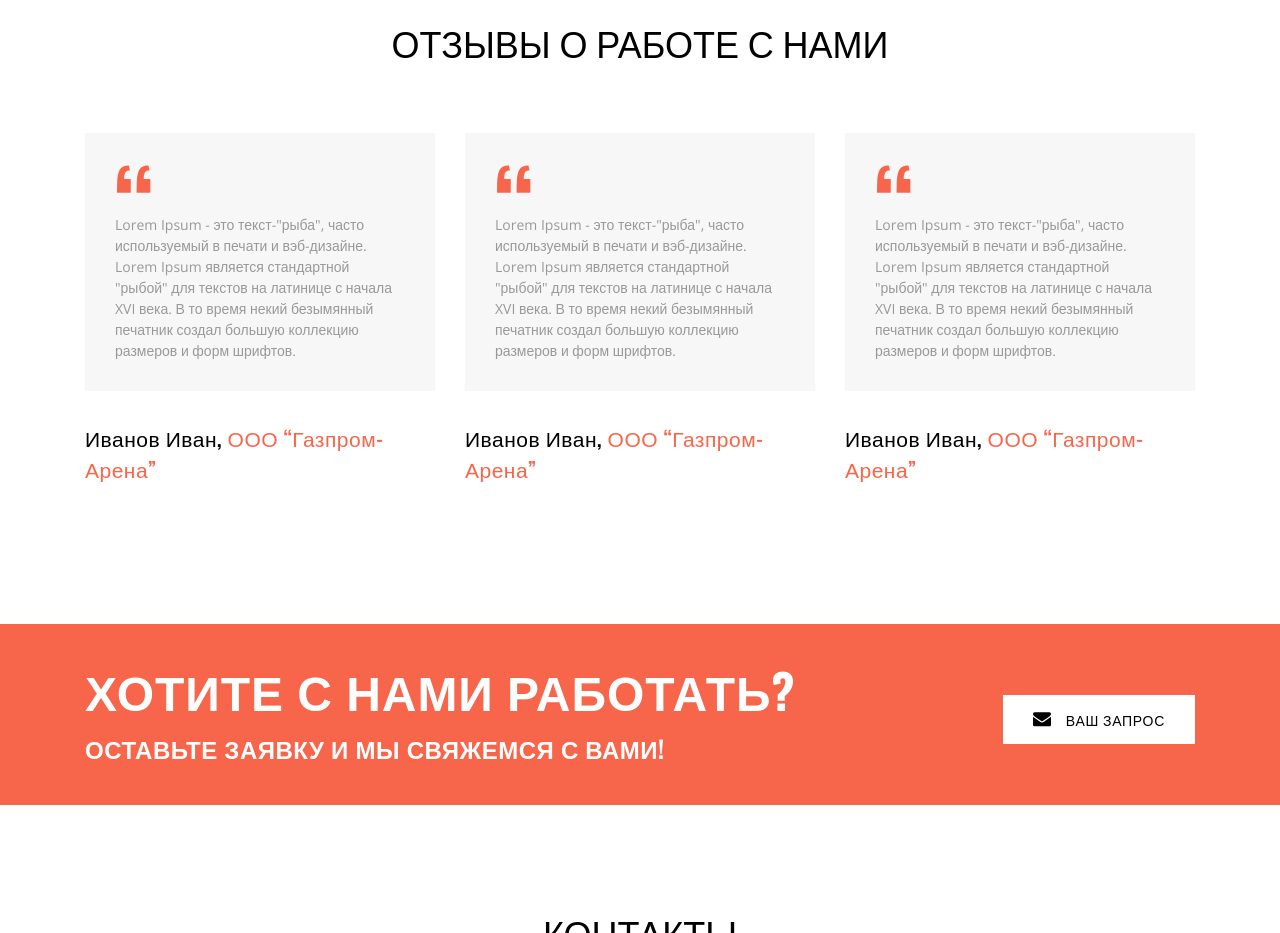
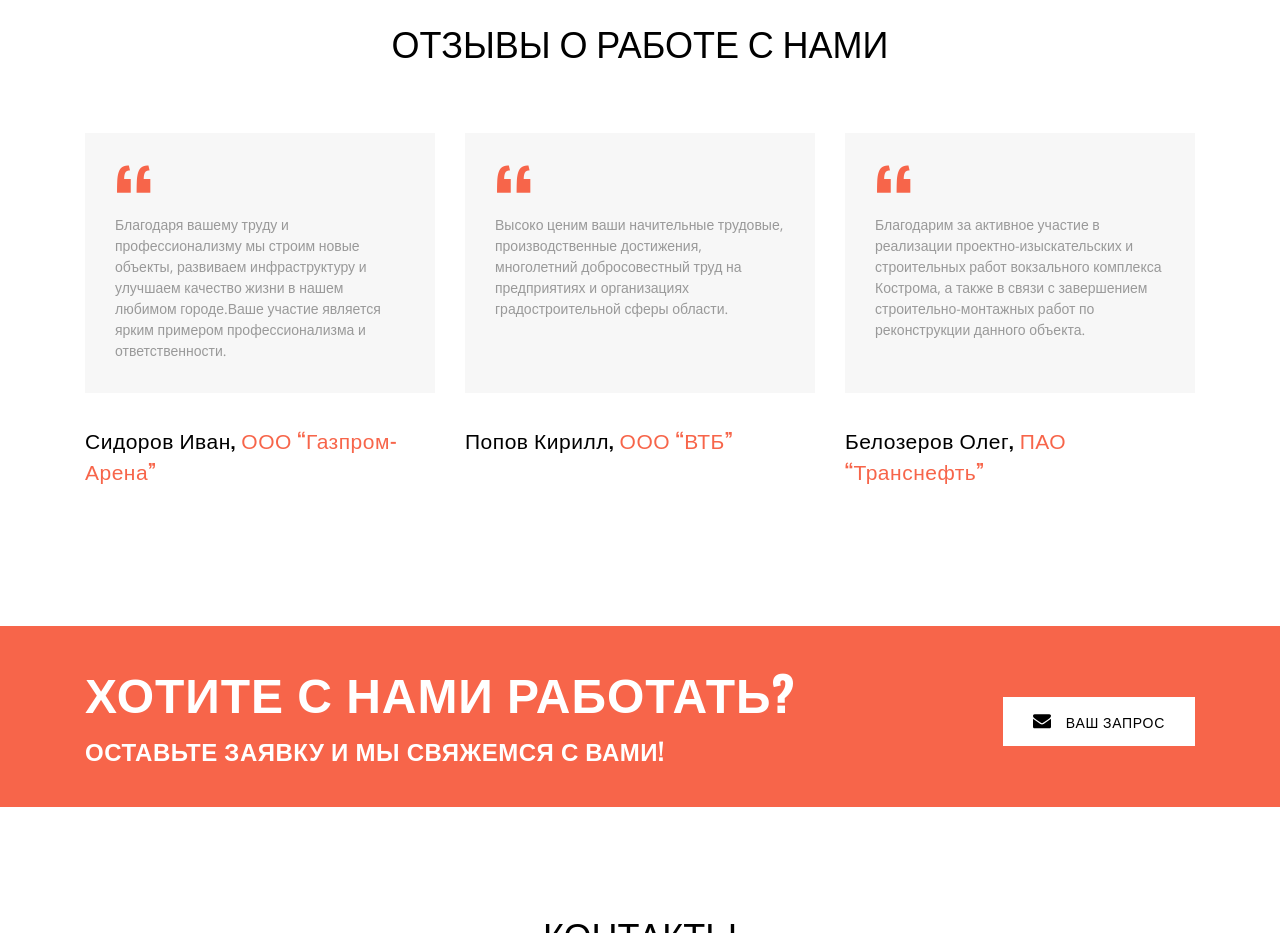
Before and after one commit to AMGilmullina/first-project, a plain HTML site: page index.html in a window 1280 px wide. Shown: the part 4700-5633 px from the top of the page. Drawn offline with nearby package versions, Linux system fonts and the light colour scheme.

Commit message:
Внесены изменения в текстовой содержание секции reviews

```diff
--- a/css/styles.css
+++ b/css/styles.css
@@ -279,6 +279,9 @@ body {
     font-size: 24px;
     color: var(--accent);
 }
+details:hover {
+    cursor: pointer;
+}
 
 /* ---------- PARTNERS ---------- */
 
@@ -324,6 +327,7 @@ body {
 .reviews__text-block {
     background-color: var(--bg-gray);
     padding: 38px 30px 30px;
+    min-height: 260px;
 }
 .reviews-text {
     color: var(--gray);
--- a/index.html
+++ b/index.html
@@ -194,28 +194,28 @@
                 <div class="reviews__grid-item">
                     <div class="reviews__text-block">
                         <span>“</span>
-                        <p class="reviews-text">Lorem Ipsum - это текст-"рыба", часто используемый в печати и вэб-дизайне. Lorem Ipsum является стандартной "рыбой" для текстов на латинице с начала XVI века. В то время некий безымянный печатник создал большую коллекцию размеров и форм шрифтов.</p>
+                        <p class="reviews-text">Благодаря вашему труду и профессионализму мы строим новые объекты, развиваем инфраструктуру и улучшаем качество жизни в нашем любимом городе.Ваше участие является ярким примером профессионализма и ответственности.</p>
                     </div>
                     <div class="reviews__author">
-                        <p class="reviews__author-name">Иванов Иван, <span>ООО “Газпром-Арена”</span></p>
+                        <p class="reviews__author-name">Сидоров Иван, <span>ООО “Газпром-Арена”</span></p>
                     </div>
                 </div>
                 <div class="reviews__grid-item">
                     <div class="reviews__text-block">
                         <span>“</span>
-                        <p class="reviews-text">Lorem Ipsum - это текст-"рыба", часто используемый в печати и вэб-дизайне. Lorem Ipsum является стандартной "рыбой" для текстов на латинице с начала XVI века. В то время некий безымянный печатник создал большую коллекцию размеров и форм шрифтов.</p>
+                        <p class="reviews-text">Высоко ценим ваши начительные трудовые, производственные достижения, многолетний добросовестный труд на предприятиях и организациях градостроительной сферы области.</p>
                     </div>
                     <div class="reviews__author">
-                        <p class="reviews__author-name">Иванов Иван, <span>ООО “Газпром-Арена”</span></p>
+                        <p class="reviews__author-name">Попов Кирилл, <span>ООО “ВТБ”</span></p>
                     </div>
                 </div>
                 <div class="reviews__grid-item">
                     <div class="reviews__text-block">
                         <span>“</span>
-                        <p class="reviews-text">Lorem Ipsum - это текст-"рыба", часто используемый в печати и вэб-дизайне. Lorem Ipsum является стандартной "рыбой" для текстов на латинице с начала XVI века. В то время некий безымянный печатник создал большую коллекцию размеров и форм шрифтов.</p>
+                        <p class="reviews-text">Благодарим за активное участие в реализации проектно-изыскательских и строительных работ вокзального комплекса Кострома, а также в связи с завершением строительно-монтажных работ по реконструкции данного объекта.</p>
                     </div>
                     <div class="reviews__author">
-                        <p class="reviews__author-name">Иванов Иван, <span>ООО “Газпром-Арена”</span></p>
+                        <p class="reviews__author-name">Белозеров Олег, <span>ПАО “Транснефть”</span></p>
                     </div>
                 </div>
             </div>
```
